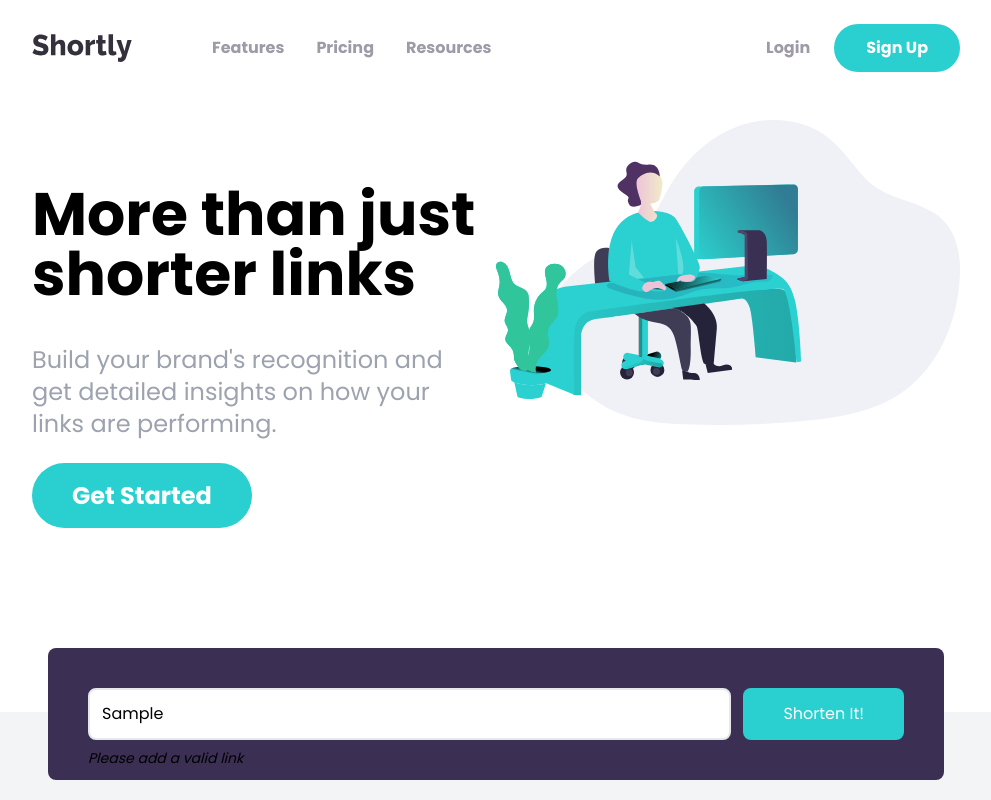
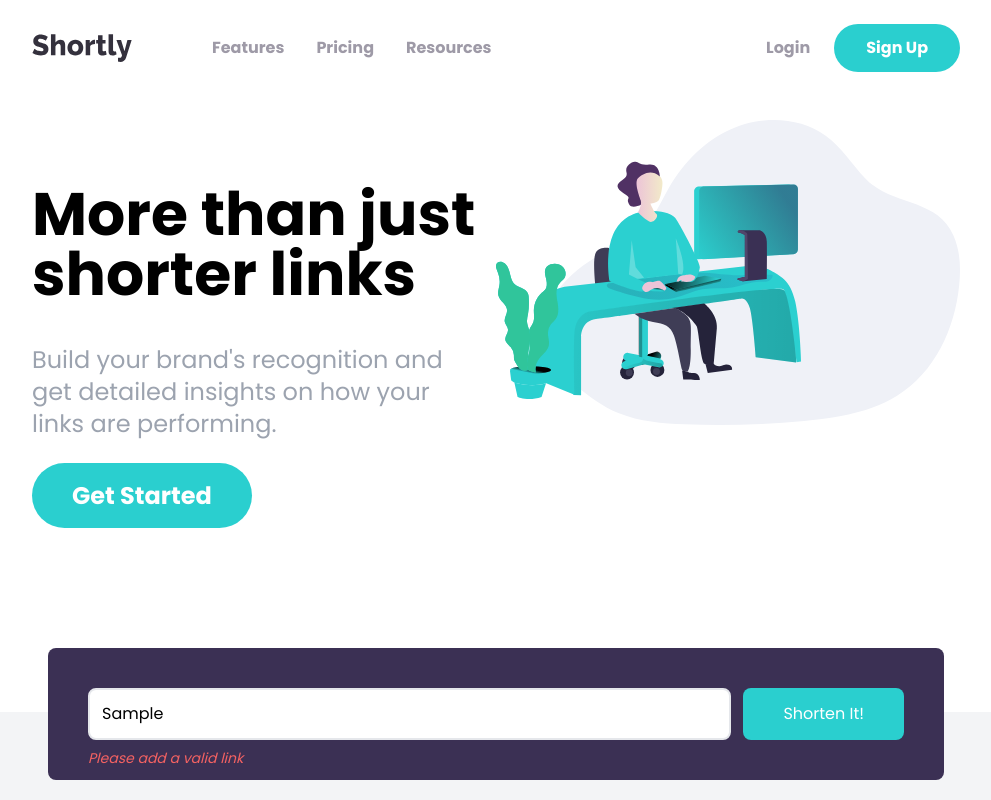
Before and after one commit to bryanbuitrago/shortly, a Next.js app: page / in a window 1280 px wide. Both pictures are taken after typing "Sample" into the empty fields and a click on the button "Shorten It!". Shown: the top 800 px of the page, without its empty margins (144-1135 px from the left). Built offline with nearby package versions, Linux system fonts and the light colour scheme.

Commit message:
Update error message text color.

```diff
--- a/src/components/shorten/ShortenForm.jsx
+++ b/src/components/shorten/ShortenForm.jsx
@@ -59,7 +59,7 @@
       {errorMessage && (
         <div
           id='err-msg'
-          className='absolute left-7 bottom-3 text-red-500 text-sm italic'
+          className='absolute left-7 bottom-3 text-red text-sm italic'
         >
           {errorMessage}
         </div>
```
